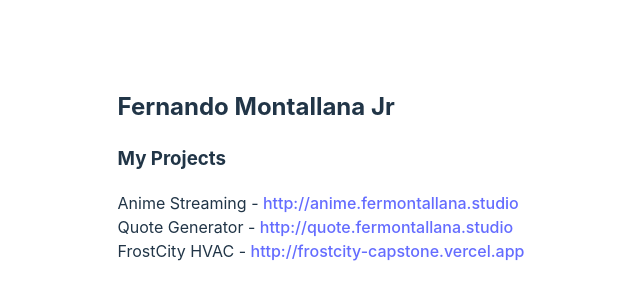
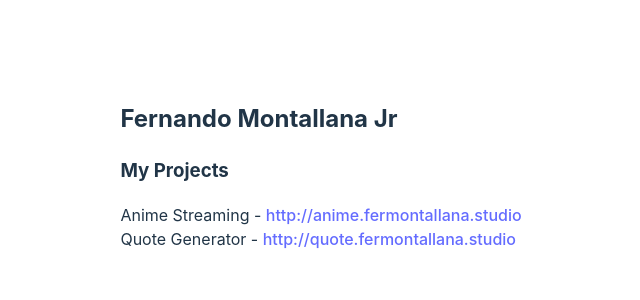
Before and after one commit to fmontallana/my-porfolio, a React (Vite) app: page / in a window 1280 px wide. Shown: the part 234-534 px from the top of the page, without its empty margins (319-959 px from the left). Built offline with nearby package versions, Linux system fonts and the light colour scheme.

Commit message:
remove frostcity

```diff
--- a/src/App.jsx
+++ b/src/App.jsx
@@ -18,7 +18,7 @@
       }}>
         <li>Anime Streaming  - <a href="http://anime.fermontallana.studio">http://anime.fermontallana.studio</a></li>
         <li>Quote Generator - <a href="http://quote.fermontallana.studio">http://quote.fermontallana.studio</a></li>
-        <li>FrostCity HVAC - <a href="http://frostcity-capstone.vercel.app">http://frostcity-capstone.vercel.app</a></li>
+        {/* <li>FrostCity HVAC - <a href="http://frostcity-capstone.vercel.app">http://frostcity-capstone.vercel.app</a></li> */}
       </ul>
     </div>
   )
```
